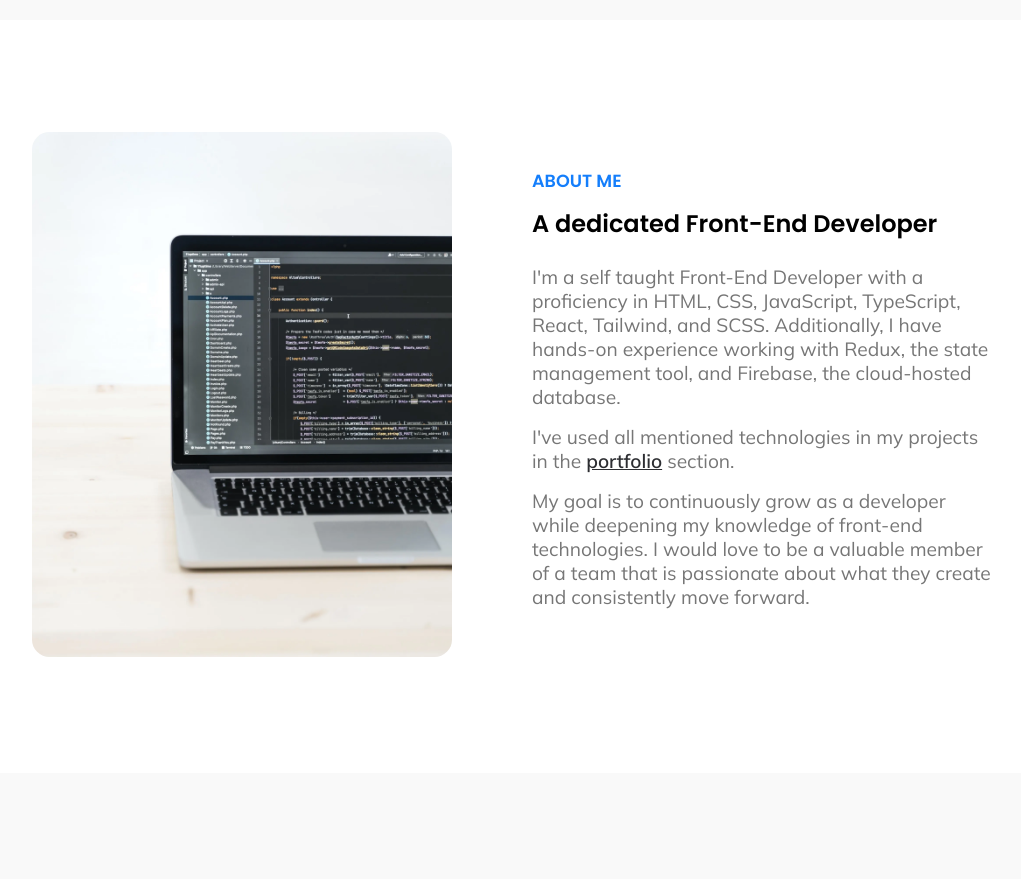
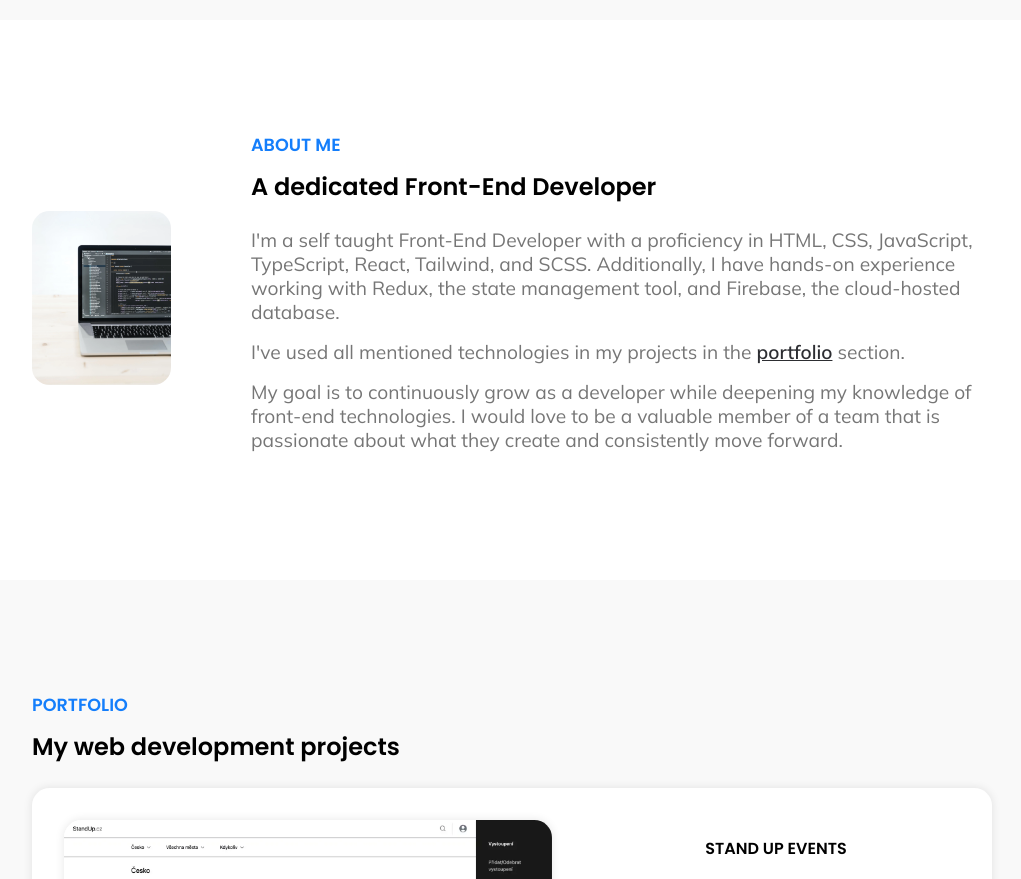
Before and after one commit to zdenekdev/portfolio, a React (Create React App) app: page / in a window 1280 px wide. Shown: the part 780-1659 px from the top of the page, without its empty margins (128-1149 px from the left). Built offline with nearby package versions, Linux system fonts and the light colour scheme.

Commit message:
removal of about section Reveal bug

```diff
--- a/src/components/About.tsx
+++ b/src/components/About.tsx
@@ -7,11 +7,11 @@ function About() {
     <section className="about" id="about">
       <div className="about__container">
         <div className="about__content">
-          <div className="about__side-img">
-            <Reveal>
+          <Reveal>
+            <div className="about__side-img">
               <img className="about__img" src={macImg} alt="Macbook" />
-            </Reveal>
-          </div>
+            </div>
+          </Reveal>
           <div className="about__text-side">
             <Reveal>
               <div>
```
